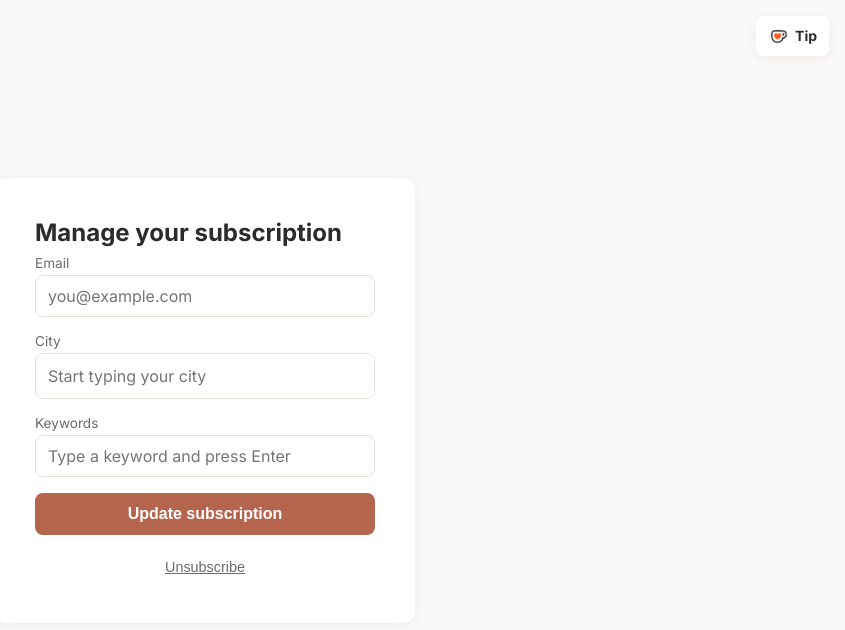
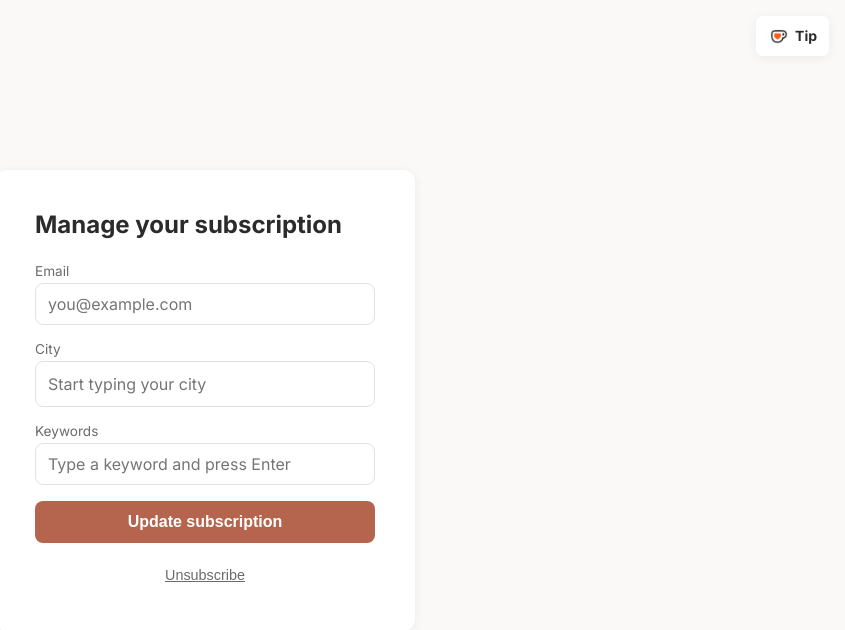
Before and after one commit to saltabe/apprentice-alerts, a Flask app: template templates/change.html in a window 1280 px wide. Shown: the top 630 px of the page, without its empty margins (435-1280 px from the left). Run offline with Flask 3, Linux system fonts and the light colour scheme; the template is opened without the code that fills it, so the values that code supplies are empty.

Commit message:
Restore spacing below h1 on pages without a subtitle
Co-Authored-By: Claude Sonnet 5 <noreply@anthropic.com>

```diff
--- a/static/styles.css
+++ b/static/styles.css
@@ -99,6 +99,11 @@ h1 {
   margin: 0 0 var(--space-3);
   color: var(--color-text-muted);
   font-size: 0.95rem;
+}
+
+/* pages without a subtitle still need breathing room below the h1 */
+h1 + form {
+  margin-top: var(--space-3);
 }
 
 .field {
```
